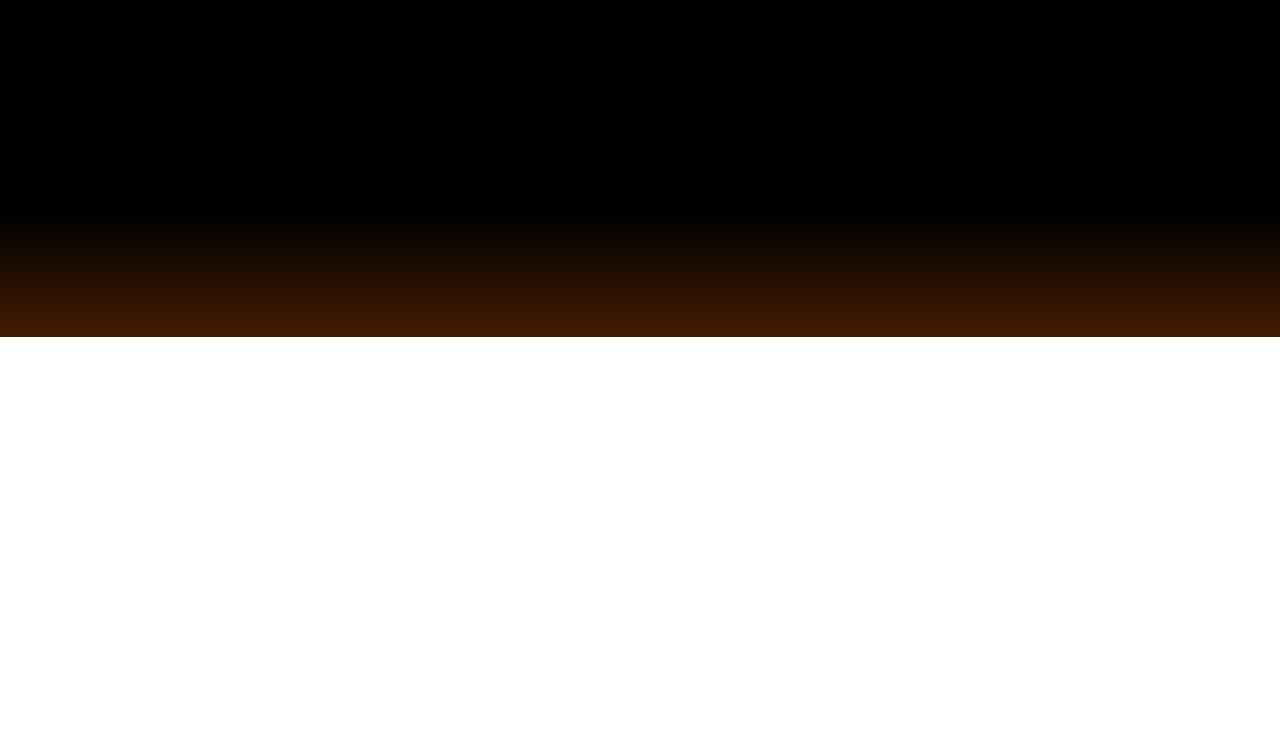
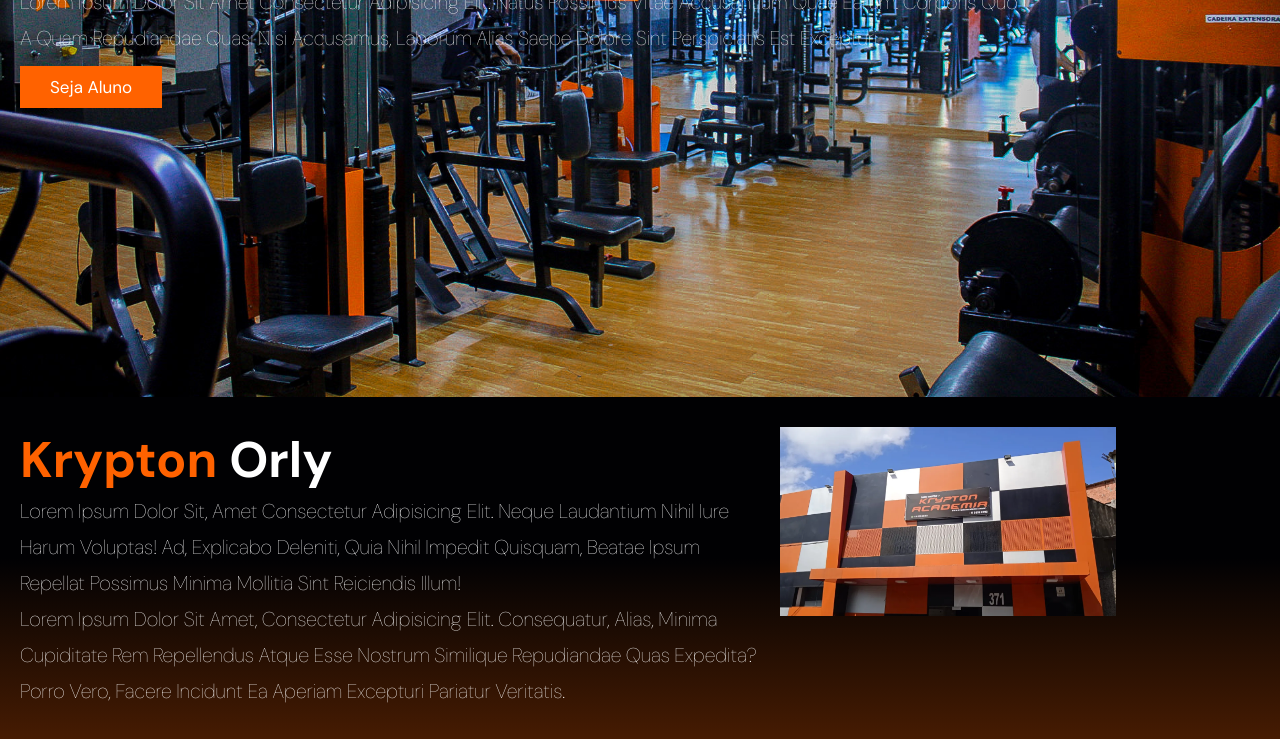
Before and after one commit to GabFreitasC/SiteKrypton, a plain HTML site: page index.html in a window 1280 px wide. Shown: the part 463-1202 px from the top of the page. Before the commit the page ends 800 px from the top, so only its background shows below. Drawn offline with Linux system fonts and the light colour scheme.

Commit message:
adição de imagens e aba sobre

```diff
--- a/index.html
+++ b/index.html
@@ -17,7 +17,7 @@
             </a>
 
         <nav class="navbar">
-            <a href="#">Home</a>
+            <a href="#Home">Home</a>
             <a href="#Sobre">Sobre</a>
             <a href="#Menu">Menu</a>
             <a href="#Avaliações">Avaliações</a>
@@ -26,5 +26,29 @@
         </nav>
         </section>
     </header>
+
+    <div class="home-container">
+        <section id="Home">
+            <div class="content">
+                <h3>MUSCULAÇÃO,GINÁSTICA E DANÇA</h3>
+                <p>Lorem ipsum dolor sit amet consectetur adipisicing elit. Natus possimus vitae accusantium quae earum. Corporis quo a quam repudiandae quasi nisi accusamus, laborum alias saepe dolore sint perspiciatis est excepturi.</p>
+                <a href="#" class="btn">Seja Aluno</a>
+            </div>
+        </section>
+    </div>
+
+    <section class="Sobre" id="Sobre">
+
+                <div class="row">
+                    <div class="content">
+                        <h2 class="title">Krypton <span>Orly</span></h2>
+                        <p>Lorem ipsum dolor sit, amet consectetur adipisicing elit. Neque laudantium nihil iure harum voluptas! Ad, explicabo deleniti, quia nihil impedit quisquam, beatae ipsum repellat possimus minima mollitia sint reiciendis illum!</p>
+                        <p>Lorem ipsum dolor sit amet, consectetur adipisicing elit. Consequatur, alias, minima cupiditate rem repellendus atque esse nostrum similique repudiandae quas expedita? Porro vero, facere incidunt ea aperiam excepturi pariatur veritatis.</p>
+                    </div>
+                    <div class="container-image">
+                        <img src="Images/kryptonorly.png" alt="Krypton Orly">
+                    </div>
+                </div>
+            </section>
 </body>
 </html>
--- a/style.css
+++ b/style.css
@@ -43,13 +43,13 @@ section{
     justify-content: space-between;
     padding-top: 1.5rem;
     padding-bottom: 1.5rem;
+    background-color: rgba(0, 0, 0, 0.9);
 }
 
 .logo img{
     width: 80px;
     height: auto;
 }
-
 .navbar a{
     margin: 0 1rem;
     font-size: 1.8rem;
@@ -62,3 +62,60 @@ section{
     padding-bottom: 0.2rem;
     font-size: 1.9rem;
 }
+
+.btn{
+    background: var(--main-color);
+    color: #fff;
+    padding: 1rem 3rem;
+    font-size: 1.7rem;
+    margin-top: 1rem;
+    display: inline-block;
+}
+
+.home-container{
+    background: url("./Images/academia.png");
+    background-position: center;
+    background-size: cover;
+}
+
+.home-container section{
+    display: flex;
+    align-items: center;
+    min-height: 100vh;
+}
+
+.content{
+    max-width: 100rem;
+}
+
+.content h3{
+    color: #fff;
+    font-size: 6rem;
+}
+
+.content p{
+    color: #fff;
+    font-size: 2rem;
+    font-weight: 100;
+    line-height: 1.8;
+}
+
+.title{
+    font-size: 5rem;
+    color: var(--main-color);
+}
+
+.title span{
+    color: #fff;
+
+}
+
+.Sobre .row{
+    display: flex;
+    align-content: center;
+    gap: 1.5rem;
+}
+
+.container-image img {
+  width: 70%
+}
```
Also changed, not shown: Images/academia.png (added), Images/kryptonorly.png (added).
